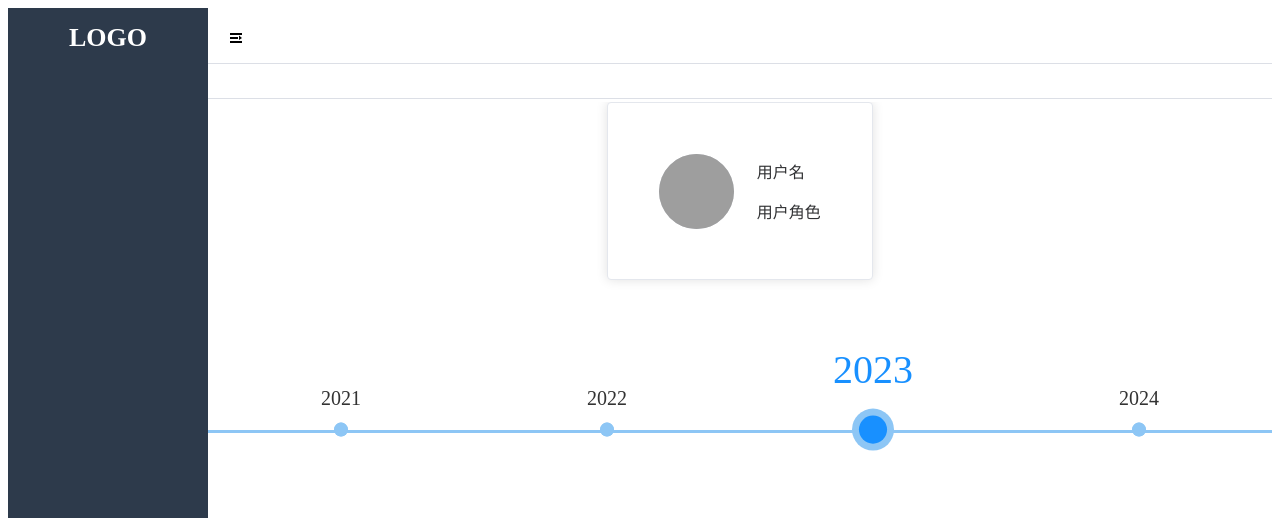
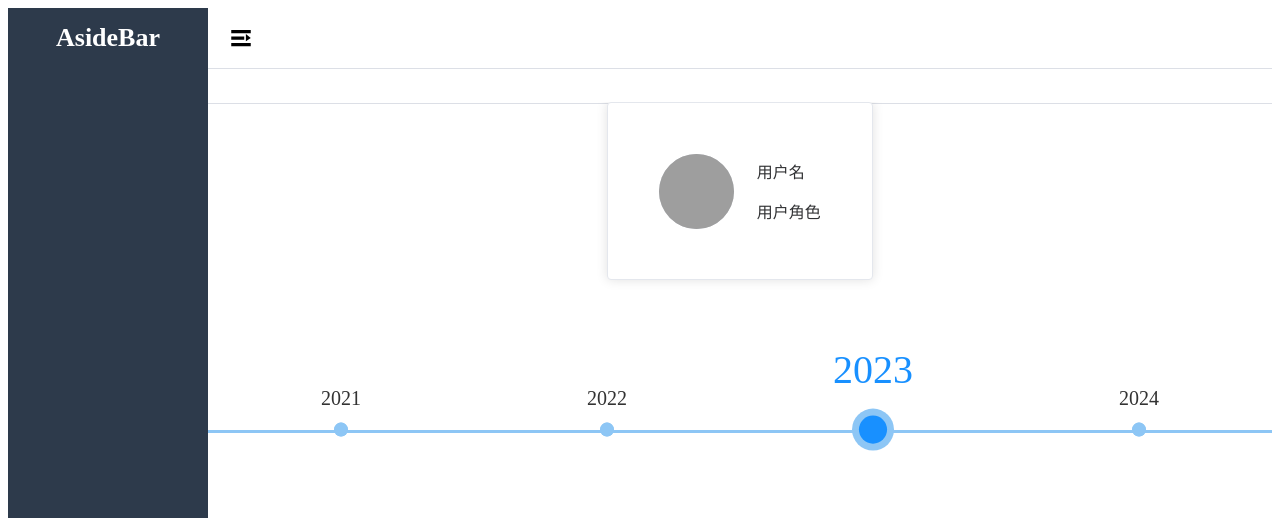
Before and after one commit to sustech-cs304/team-project-24spring-39, a Vue app in the folder se_frontend/: page / in a window 1280 px wide. Shown: the top 518 px of the page. Built offline with nearby package versions, Linux system fonts and the light colour scheme; grey boxes are pictures that could not be loaded.

Commit message:
添加侧边栏收缩

```diff
--- a/se_frontend/src/layout/Layout.vue
+++ b/se_frontend/src/layout/Layout.vue
@@ -6,7 +6,7 @@ import Aside from "./components/Aside/Aside.vue";
 <template>
   <el-container class="common-layout">
     <!-- 侧边导航栏 -->
-    <el-aside width="200px">
+    <el-aside :width="$store.state.layoutStore.isExpand ? '200px' : '64px'">
       <Aside />
     </el-aside>
     <el-container>
@@ -28,6 +28,7 @@ import Aside from "./components/Aside/Aside.vue";
   height: 100vh;
 
   .el-aside {
+    // 侧边栏收缩过渡效果
     transition: width 0.3s ease-out;
 
     .logo {
@@ -37,11 +38,6 @@ import Aside from "./components/Aside/Aside.vue";
       font-size: 26px;
       font-weight: bold;
       text-align: center;
-    }
-
-    .el-menu-vertical-demo:not(.el-menu--collapse) {
-      width: 200px;
-      min-height: 400px;
     }
   }
 
--- a/se_frontend/src/layout/components/Aside/Aside.vue
+++ b/se_frontend/src/layout/components/Aside/Aside.vue
@@ -11,7 +11,9 @@ import Menu from "./Menu/Menu.vue";
     }"
   >
     <!-- logo -->
-    <div class="logo">LOGO</div>
+    <div class="logo">
+      {{ $store.state.layoutStore.isExpand ? "AsideBar" : "Bar" }}
+    </div>
     <!-- 导航菜单 -->
     <Menu />
   </el-scrollbar>
--- a/se_frontend/src/layout/components/Aside/Menu/Menu.vue
+++ b/se_frontend/src/layout/components/Aside/Menu/Menu.vue
@@ -5,7 +5,7 @@
     :default-active="defaultActive"
     text-color="#fff"
     router
-    :collapse="false"
+    :collapse="!store.state.layoutStore.isExpand"
     class="el-menu-vertical-demo"
     style="height: 100%"
     :unique-opened="false"
--- a/se_frontend/src/layout/components/Header/component/ExpandToggle.vue
+++ b/se_frontend/src/layout/components/Header/component/ExpandToggle.vue
@@ -1,16 +1,35 @@
 <script setup>
-import { Expand } from "@element-plus/icons-vue";
+import { computed } from "vue";
+import { useStore } from "vuex";
+
+const store = useStore();
+
+const content = computed(() =>
+  store.state.layoutStore.isExpand ? "点击以收缩" : "点击以展开"
+);
+
+function handleClick() {
+  store.commit("setIsExpand");
+}
 </script>
 
 <template>
   <el-tooltip
     class="box-item"
     effect="dark"
-    content="Right Center prompts info"
+    :content="content"
     placement="right"
   >
-    <el-icon><Expand /></el-icon>
+    <el-icon class="toggle-icon" size="26px" @click="handleClick">
+      <component
+        :is="store.state.layoutStore.isExpand ? 'Expand' : 'Fold'"
+      ></component>
+    </el-icon>
   </el-tooltip>
 </template>
 
-<style scoped lang="scss"></style>
+<style scoped lang="scss">
+.toggle-icon {
+  cursor: pointer;
+}
+</style>
--- a/se_frontend/src/store/index.js
+++ b/se_frontend/src/store/index.js
@@ -1,6 +1,9 @@
 import { createStore } from "vuex";
 
+// 用户相关的store
 import userStore from "./modules/user";
+// 布局相关的store
+import layoutStore from "@/store/modules/layout";
 
 export default createStore({
   state: {},
@@ -9,5 +12,6 @@ export default createStore({
   actions: {},
   modules: {
     userStore,
+    layoutStore,
   },
 });
--- /dev/null
+++ b/se_frontend/src/store/modules/layout.js
@@ -0,0 +1,12 @@
+export default {
+  state: {
+    // 是否展开侧边栏
+    isExpand: true,
+  },
+  mutations: {
+    // 设置侧边栏展开状态
+    setIsExpand(state) {
+      state.isExpand = !state.isExpand;
+    },
+  },
+};
```
